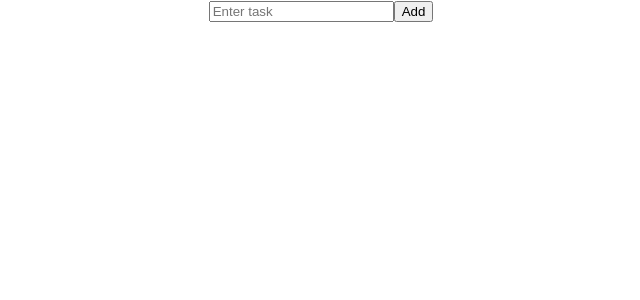
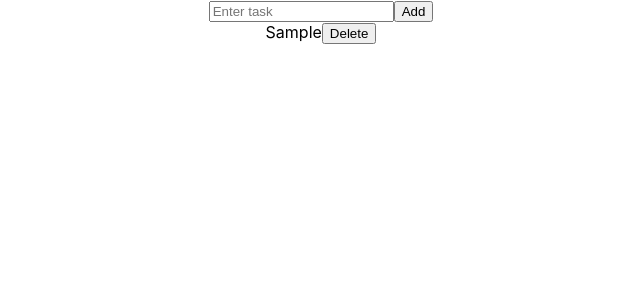
Before and after one commit to itsrealkaran/workshop, a React (Create React App) app: page / in a window 1280 px wide. Both pictures are taken after typing "Sample" into the empty fields and a click on the button "Add". Shown: the top 300 px of the page, without its empty margins (319-959 px from the left). Built offline with nearby package versions, Linux system fonts and the light colour scheme.

Commit message:
Todo List

```diff
--- a/src/App.js
+++ b/src/App.js
@@ -17,7 +17,7 @@ function App() {
   return (
     <div className="App">
       <Header addItem={addItem} />
-      {/* <List items={items} deleteItem={deleteItem} /> */}
+      <List items={items} deleteItem={deleteItem} />
     </div>
   );
 }
--- a/src/List.js
+++ b/src/List.js
@@ -0,0 +1,16 @@
+import React from "react";
+
+function List({ items, deleteItem }) {
+  return (
+    <div>
+      {items.map((item) => (
+        <div key={item.id}>
+          {item.text}
+          <button onClick={() => deleteItem(item.id)}>Delete</button>
+        </div>
+      ))}
+    </div>
+  );
+}
+
+export default List;
```
